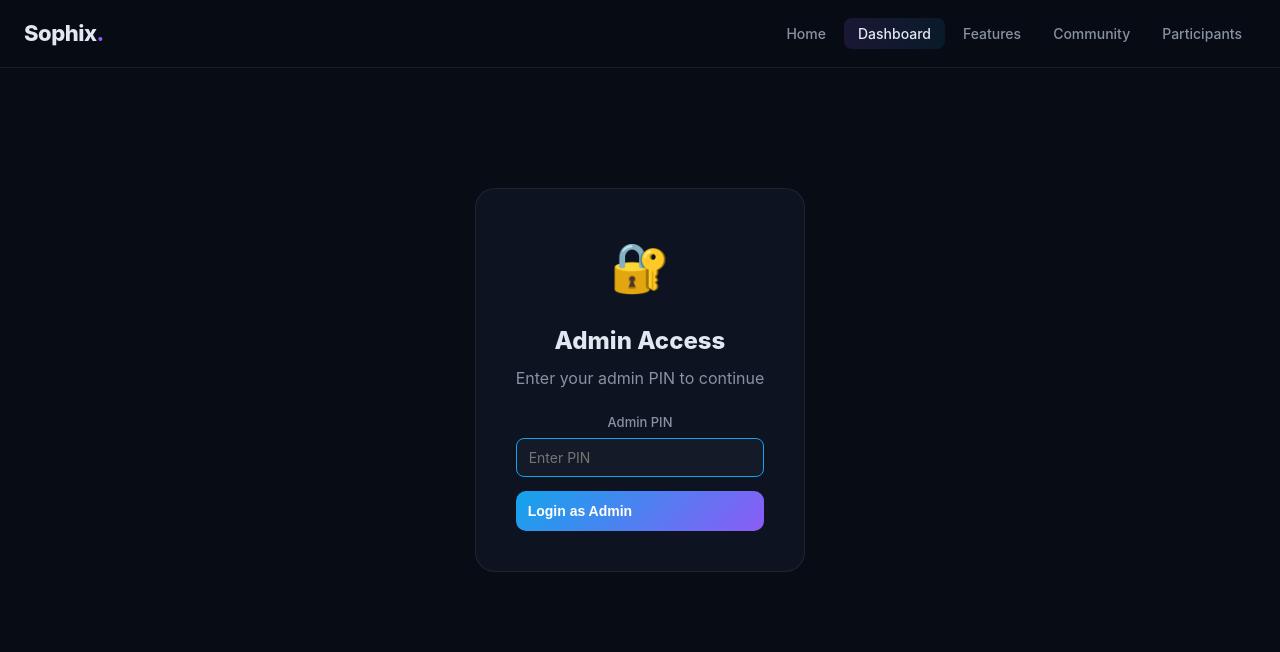
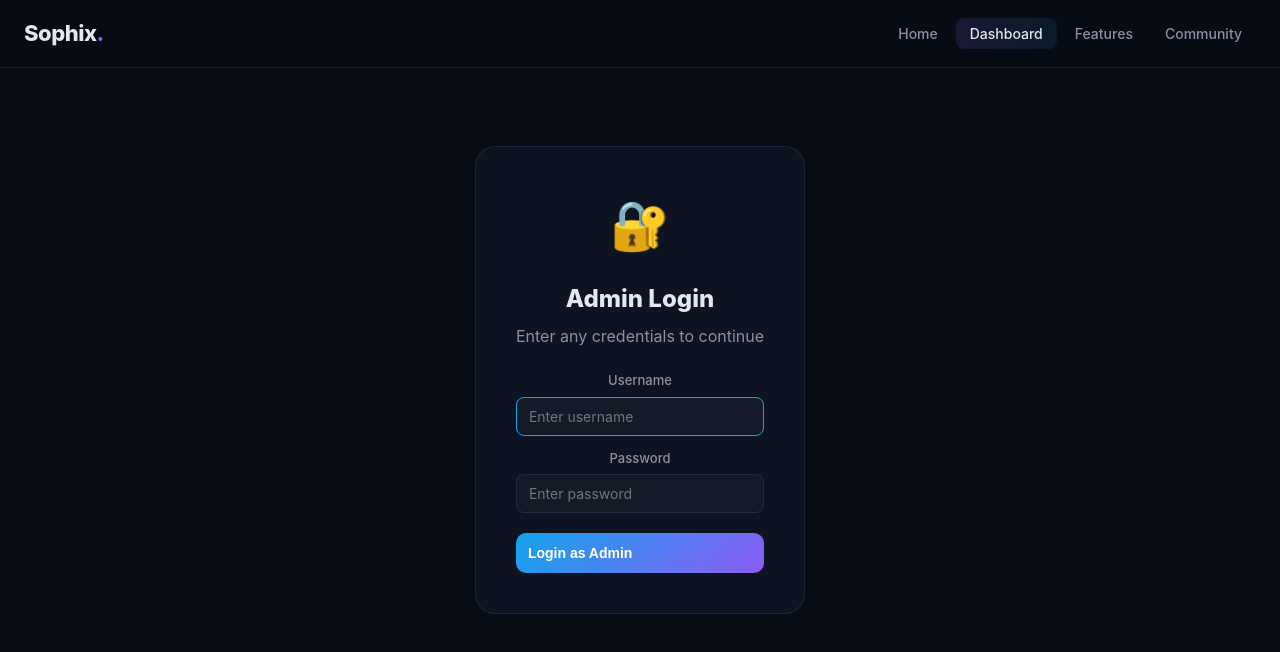
Before and after one commit to nnschinmayee07/Sophix, a Next.js app: page /dashboard in a window 1280 px wide. Shown: the top 652 px of the page. Built offline with nearby package versions, Linux system fonts and the light colour scheme.

Commit message:
feat: role-based nav, any credentials for admin, participant flow

```diff
--- a/components/Header.tsx
+++ b/components/Header.tsx
@@ -2,15 +2,27 @@ import Link from 'next/link'
 import { useRouter } from 'next/router'
 import { motion } from 'framer-motion'
 
-export default function Header() {
+type Props = { adminMode?: boolean }
+
+export default function Header({ adminMode = false }: Props) {
   const router = useRouter()
-  const links = [
+
+  const participantLinks = [
+    { href: '/', label: 'Home' },
+    { href: '/participants', label: 'Participants' },
+    { href: '/features', label: 'Features' },
+    { href: '/community', label: 'Community' },
+  ]
+
+  const adminLinks = [
     { href: '/', label: 'Home' },
     { href: '/dashboard', label: 'Dashboard' },
     { href: '/features', label: 'Features' },
     { href: '/community', label: 'Community' },
-    { href: '/participants', label: 'Participants' },
   ]
+
+  const links = adminMode ? adminLinks : participantLinks
+
   return (
     <header className="site-header">
       <div className="brand">Sophix<span className="accent">.</span></div>
--- a/pages/dashboard.tsx
+++ b/pages/dashboard.tsx
@@ -1,52 +1,43 @@
 import Header from '../components/Header'
 import Dashboard from '../components/Dashboard'
 import { useState } from 'react'
-
-const ADMIN_PIN = process.env.NEXT_PUBLIC_ADMIN_PIN || '1234'
+import { motion } from 'framer-motion'
 
 export default function DashboardPage() {
-  const [pin, setPin] = useState('')
+  const [username, setUsername] = useState('')
+  const [password, setPassword] = useState('')
   const [authed, setAuthed] = useState(false)
-  const [error, setError] = useState('')
 
   const login = (e: React.FormEvent) => {
     e.preventDefault()
-    if (pin === ADMIN_PIN) {
-      setAuthed(true)
-      setError('')
-    } else {
-      setError('Incorrect PIN. Try again.')
-    }
+    if (username.trim() && password.trim()) setAuthed(true)
   }
 
   if (!authed) {
     return (
       <div className="page">
-        <Header />
+        <Header adminMode />
         <main className="container">
-          <div className="admin-login">
+          <motion.div className="admin-login" initial={{ opacity: 0, y: 20 }} animate={{ opacity: 1, y: 0 }}>
             <div className="admin-login-card">
               <div className="admin-lock-icon">🔐</div>
-              <h2>Admin Access</h2>
-              <p className="muted">Enter your admin PIN to continue</p>
+              <h2>Admin Login</h2>
+              <p className="muted">Enter any credentials to continue</p>
               <form onSubmit={login}>
                 <div className="form-row" style={{ marginTop: 20 }}>
-                  <label>Admin PIN</label>
-                  <input
-                    type="password"
-                    value={pin}
-                    onChange={e => setPin(e.target.value)}
-                    placeholder="Enter PIN"
-                    autoFocus
-                  />
+                  <label>Username</label>
+                  <input value={username} onChange={e => setUsername(e.target.value)} placeholder="Enter username" autoFocus required />
                 </div>
-                {error && <p className="error-msg">{error}</p>}
-                <button className="btn btn-primary" type="submit" style={{ width: '100%', marginTop: 14, padding: '12px' }}>
+                <div className="form-row" style={{ marginTop: 12 }}>
+                  <label>Password</label>
+                  <input type="password" value={password} onChange={e => setPassword(e.target.value)} placeholder="Enter password" required />
+                </div>
+                <button className="btn btn-primary" type="submit" style={{ width: '100%', marginTop: 20, padding: '12px' }}>
                   Login as Admin
                 </button>
               </form>
             </div>
-          </div>
+          </motion.div>
         </main>
       </div>
     )
@@ -54,7 +45,7 @@ export default function DashboardPage() {
 
   return (
     <div className="page">
-      <Header />
+      <Header adminMode />
       <main className="container">
         <Dashboard />
       </main>
```
Also changed, not shown: pages/index.tsx (+14 -18 lines), pages/participants.tsx (+10 -13 lines).
